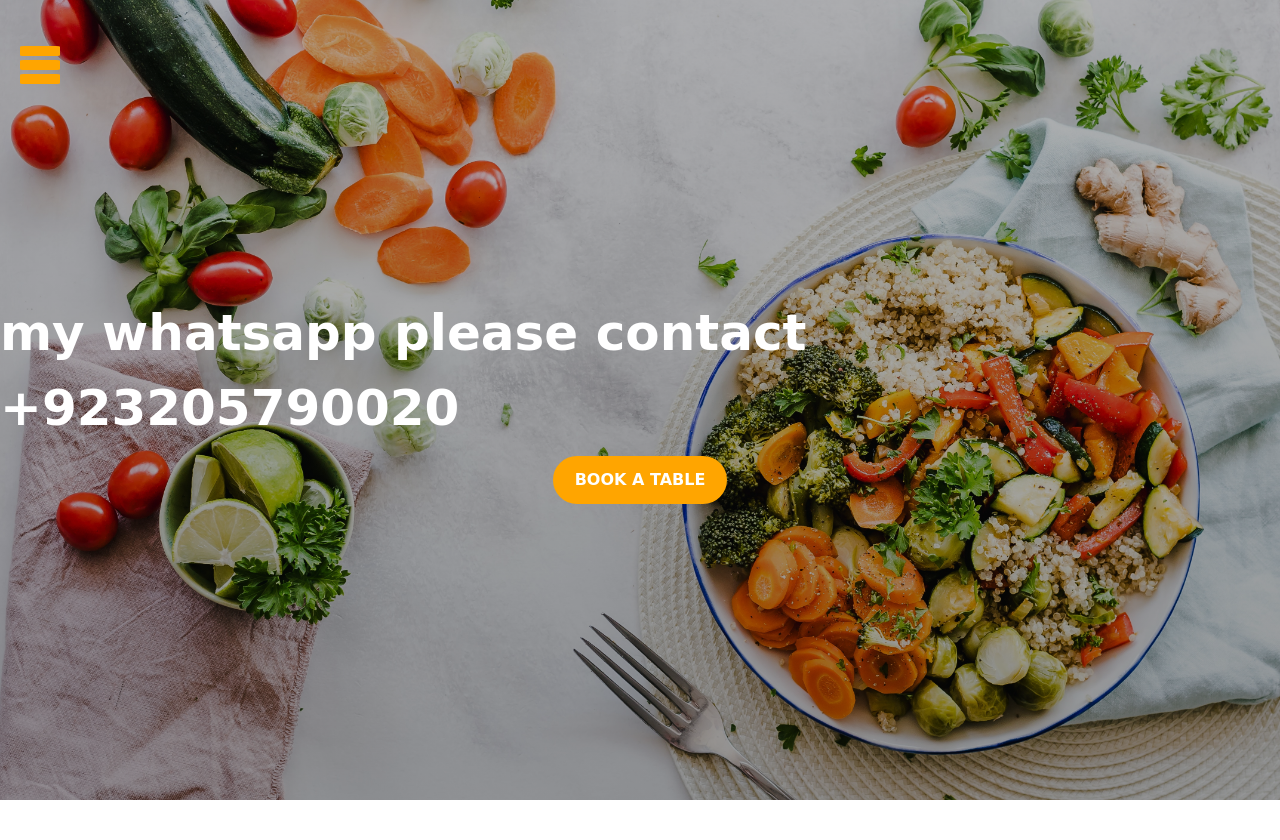
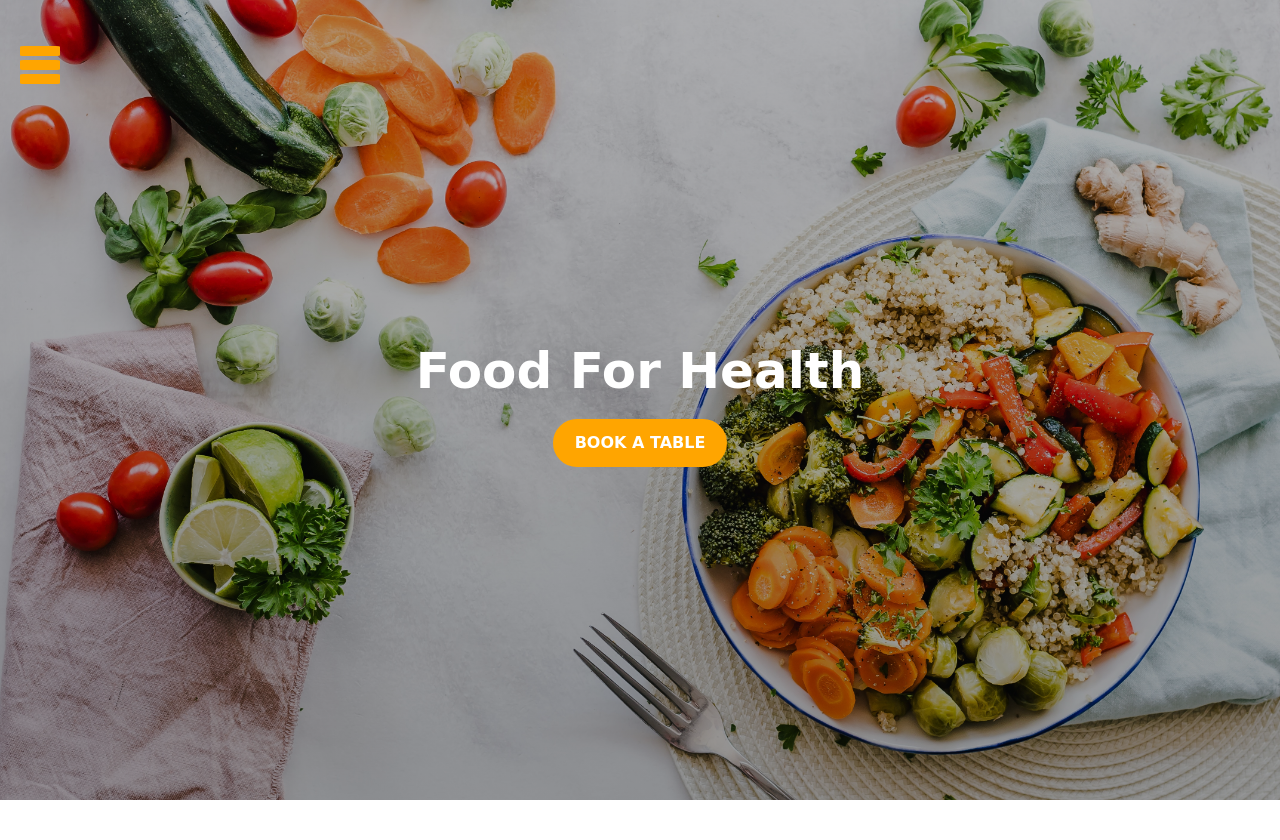
Before and after one commit to haseebashiqmernstack/restaurant, a PHP site: page / in a window 1280 px wide. Shown: the top 840 px of the page. Run offline with PHP 8.4, Linux system fonts and the light colour scheme; some libraries are stand-ins or nearby versions; some web fonts are replaced.

Commit message:
11:31 pm

```diff
--- a/index.php
+++ b/index.php
@@ -33,8 +33,8 @@
 
     <header class="header">
        <div class="hero">
-            <!-- <h1 class="title">Food For Health</h1> -->
-            <h1 class="title">my whatsapp please contact +923205790020</h1>
+            <h1 class="title">Food For Health</h1>
+            <!-- <h1 class="title">my whatsapp please contact +923205790020</h1> -->
             <!-- <h1 class="title">my email haseebahmad7862@gmail.com</h1> -->
            <a href="#" class="hero-button pulsate">Book a table</a>
        </div>
```
